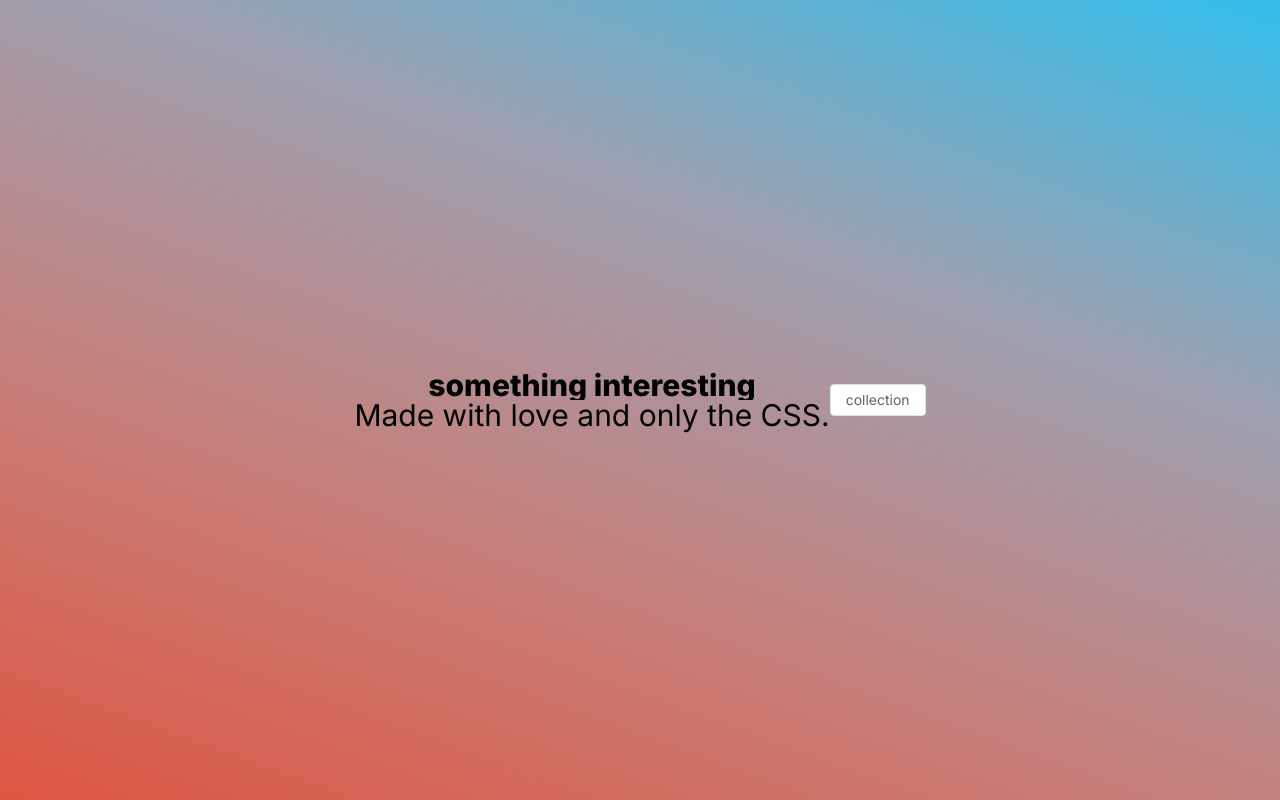
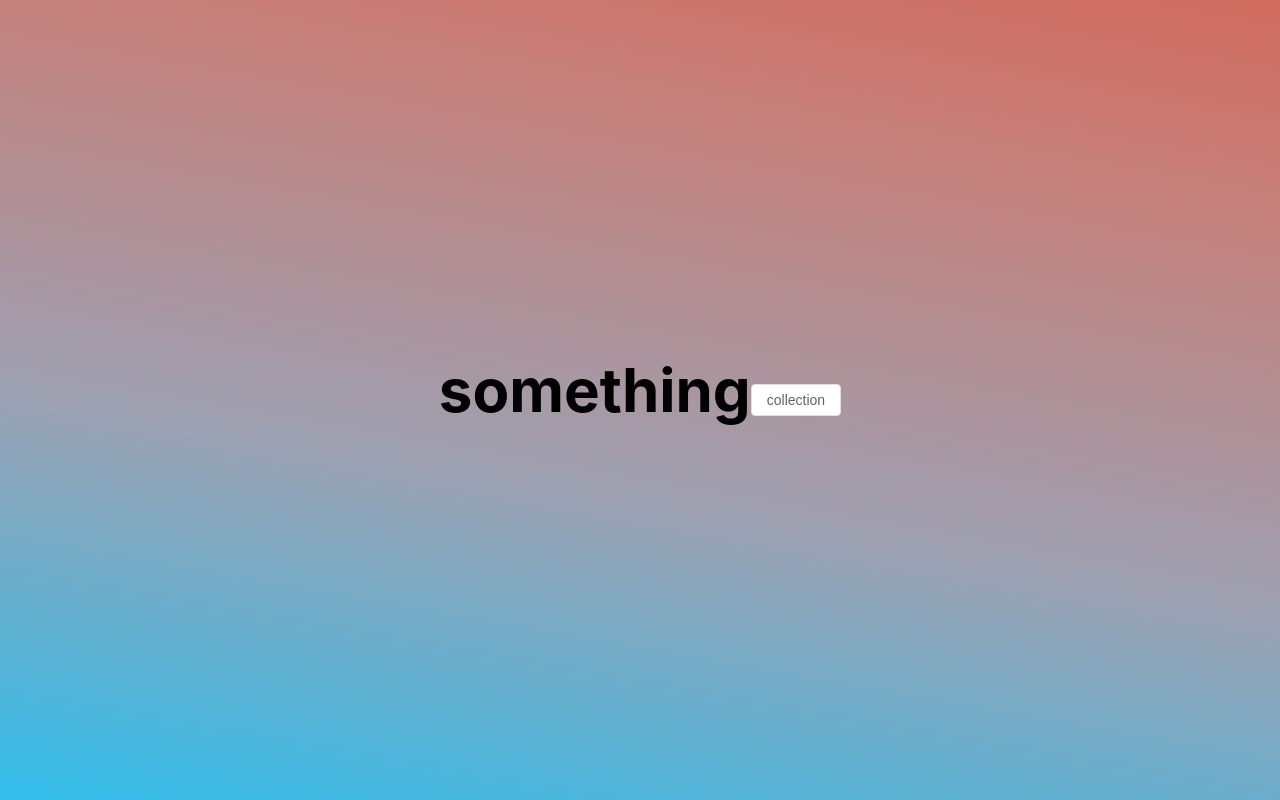
Before and after one commit to shankangk/something, a Vue app: page / in a window 1280 px wide. Built offline with nearby package versions, Linux system fonts and the light colour scheme.

Commit message:
Update index.vue

```diff
--- a/src/views/home/index.vue
+++ b/src/views/home/index.vue
@@ -1,17 +1,8 @@
 <template>
   <div class="container">
-    <div class="content">
-      <h1 class="title">something interesting
-        <div class="aurora">
-          <div class="aurora__item"></div>
-          <div class="aurora__item"></div>
-          <div class="aurora__item"></div>
-          <div class="aurora__item"></div>
-        </div>
-      </h1>
-      <p class="subtitle">Made with love and only the CSS.</p>
+    <div style="margin-bottom: 20px;">
+      <h1>something</h1>
     </div>
-    <!-- <h1>something</h1> -->
     <el-button @click="pathTo('/collection')">collection</el-button>
   </div>
 </template>
@@ -25,213 +16,6 @@ const pathTo = (path) => {
 </script>
 
 <style lang="scss" scoped>
-@import url("https://fonts.googleapis.com/css2?family=Inter:wght@400;800&display=swap");
-:root {
-  --bg: #000000;
-  --clr-1: #00c2ff;
-  --clr-2: #33ff8c;
-  --clr-3: #ffc640;
-  --clr-4: #e54cff;
-
-  --blur: 1rem;
-  --fs: clamp(3rem, 8vw, 7rem);
-  --ls: clamp(-1.75px, -0.25vw, -3.5px);
-}
-body {
-  min-height: 100vh;
-  display: grid;
-  place-items: center;
-  background-color: var(--bg);
-  color: #fff;
-  font-family: "Inter", "DM Sans", Arial, sans-serif;
-}
-*,
-*::before,
-*::after {
-  font-family: inherit;
-  box-sizing: border-box;
-}
-
-.content {
-  text-align: center;
-}
-
-.title {
-  font-size: var(--fs);
-  font-weight: 800;
-  letter-spacing: var(--ls);
-  position: relative;
-  overflow: hidden;
-  background: var(--bg);
-  margin: 0;
-}
-
-.subtitle {
-}
-
-.aurora {
-  position: absolute;
-  top: 0;
-  left: 0;
-  width: 100%;
-  height: 100%;
-  z-index: 2;
-  mix-blend-mode: darken;
-  pointer-events: none;
-}
-
-.aurora__item {
-  overflow: hidden;
-  position: absolute;
-  width: 60vw;
-  height: 60vw;
-  background-color: var(--clr-1);
-  border-radius: 37% 29% 27% 27% / 28% 25% 41% 37%;
-  filter: blur(var(--blur));
-  mix-blend-mode: overlay;
-}
-
-.aurora__item:nth-of-type(1) {
-  top: -50%;
-  animation: aurora-border 6s ease-in-out infinite,
-    aurora-1 12s ease-in-out infinite alternate;
-}
-
-.aurora__item:nth-of-type(2) {
-  background-color: var(--clr-3);
-  right: 0;
-  top: 0;
-  animation: aurora-border 6s ease-in-out infinite,
-    aurora-2 12s ease-in-out infinite alternate;
-}
-
-.aurora__item:nth-of-type(3) {
-  background-color: var(--clr-2);
-  left: 0;
-  bottom: 0;
-  animation: aurora-border 6s ease-in-out infinite,
-    aurora-3 8s ease-in-out infinite alternate;
-}
-
-.aurora__item:nth-of-type(4) {
-  background-color: var(--clr-4);
-  right: 0;
-  bottom: -50%;
-  animation: aurora-border 6s ease-in-out infinite,
-    aurora-4 24s ease-in-out infinite alternate;
-}
-
-@keyframes aurora-1 {
-  0% {
-    top: 0;
-    right: 0;
-  }
-
-  50% {
-    top: 100%;
-    right: 75%;
-  }
-
-  75% {
-    top: 100%;
-    right: 25%;
-  }
-
-  100% {
-    top: 0;
-    right: 0;
-  }
-}
-
-@keyframes aurora-2 {
-  0% {
-    top: -50%;
-    left: 0%;
-  }
-
-  60% {
-    top: 100%;
-    left: 75%;
-  }
-
-  85% {
-    top: 100%;
-    left: 25%;
-  }
-
-  100% {
-    top: -50%;
-    left: 0%;
-  }
-}
-
-@keyframes aurora-3 {
-  0% {
-    bottom: 0;
-    left: 0;
-  }
-
-  40% {
-    bottom: 100%;
-    left: 75%;
-  }
-
-  65% {
-    bottom: 40%;
-    left: 50%;
-  }
-
-  100% {
-    bottom: 0;
-    left: 0;
-  }
-}
-
-@keyframes aurora-4 {
-  0% {
-    bottom: -50%;
-    right: 0;
-  }
-
-  50% {
-    bottom: 0%;
-    right: 40%;
-  }
-
-  90% {
-    bottom: 50%;
-    right: 25%;
-  }
-
-  100% {
-    bottom: -50%;
-    right: 0;
-  }
-}
-
-@keyframes aurora-border {
-  0% {
-    border-radius: 37% 29% 27% 27% / 28% 25% 41% 37%;
-  }
-
-  25% {
-    border-radius: 47% 29% 39% 49% / 61% 19% 66% 26%;
-  }
-
-  50% {
-    border-radius: 57% 23% 47% 72% / 63% 17% 66% 33%;
-  }
-
-  75% {
-    border-radius: 28% 49% 29% 100% / 93% 20% 64% 25%;
-  }
-
-  100% {
-    border-radius: 37% 29% 27% 27% / 28% 25% 41% 37%;
-  }
-}
-
-
 // css自定义属性  Houdini API
 @property --direc {
   syntax: '<angle>'; //属性类型 length等等都可
@@ -253,8 +37,8 @@ body {
     #9ea0b0,
     #32beeb
   );
-  // animation: bgmove 5s infinite linear;
-  // background-size: 200%;
+  animation: bgmove 5s infinite linear;
+  background-size: 200%;
 }
 @keyframes bgmove {
   to {
```
